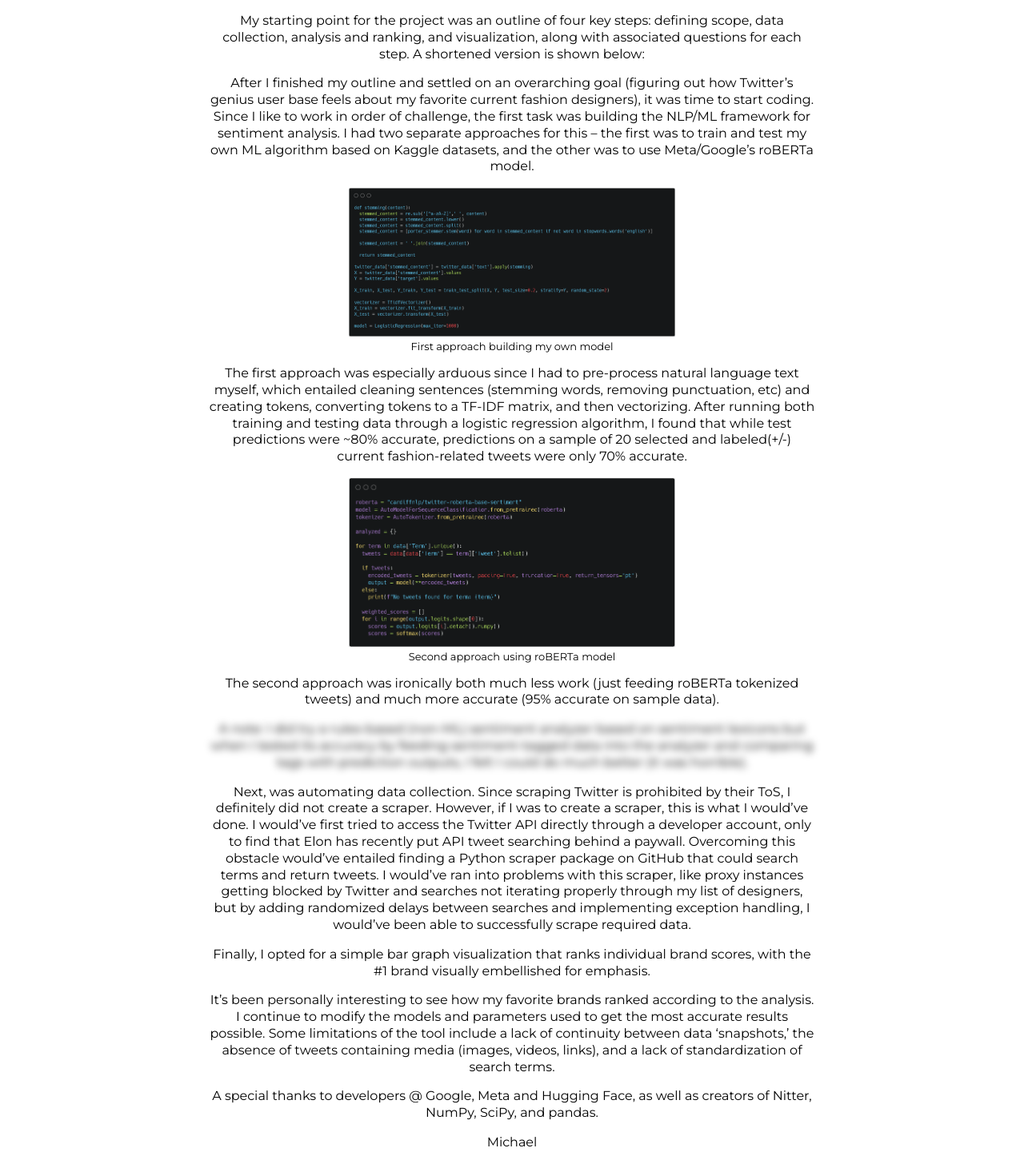
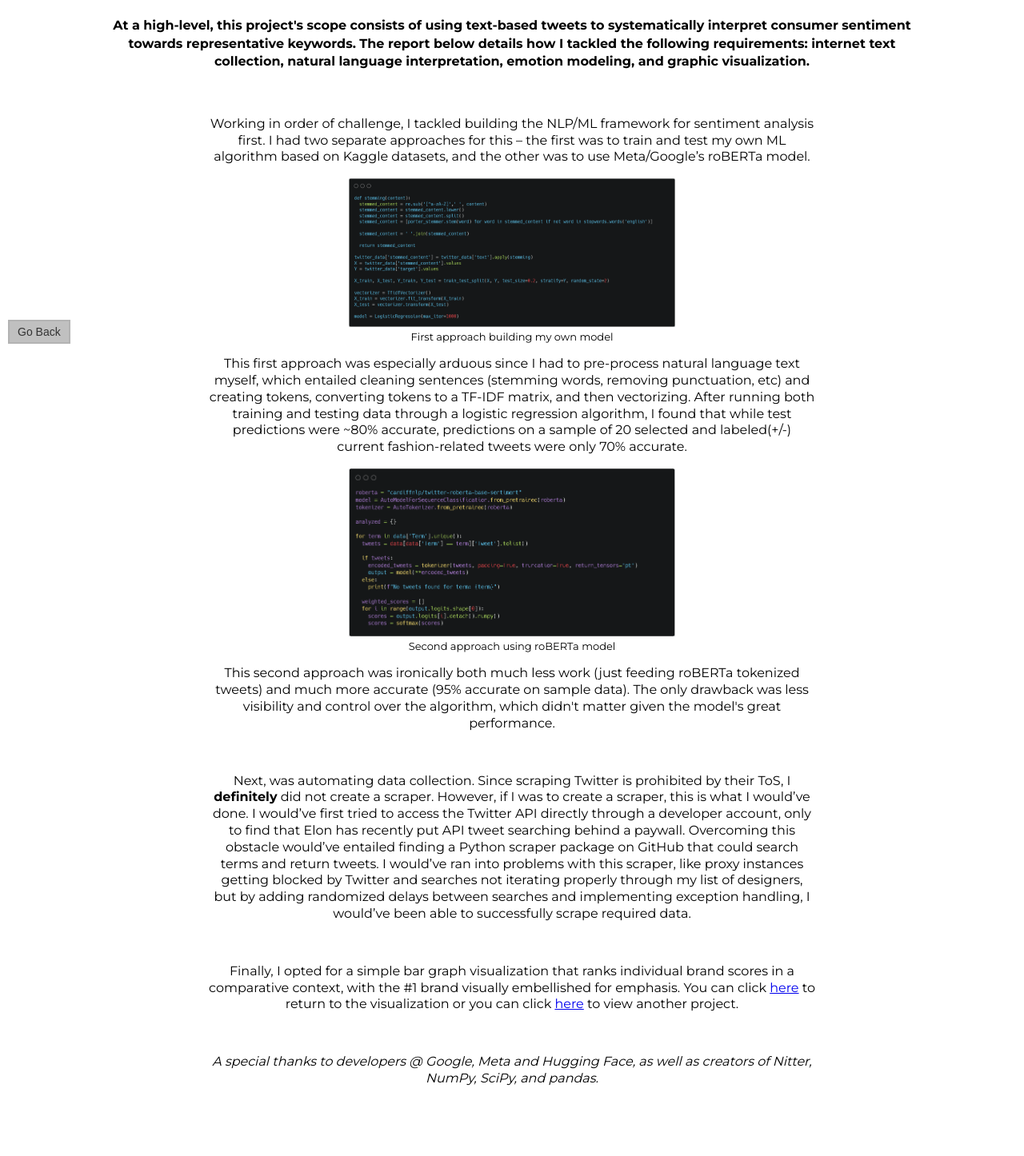
Before and after one commit to michaelbeihua/michaelbeihua.github.io, a plain HTML site: page sentimentanalysisprocess.html in a window 1280 px wide. Shown: the whole page at 80% size. After the commit the page ends 1376 px from the top, so only its background shows below. Drawn offline with Linux system fonts and the light colour scheme.

Commit message:
misc proofread

```diff
--- a/sentimentanalysisprocess.html
+++ b/sentimentanalysisprocess.html
@@ -2,57 +2,51 @@
 <html lang="en">
     <head>
         <link rel="stylesheet" href="style.css">
+        <button onclick="history.back()">Go Back</button>
     </head>
     <body>
+        <h4 style="width: 80%; margin-left: auto; margin-right: auto; text-align: center;">
+            At a high-level, this project's scope consists of using text-based tweets to systematically interpret consumer sentiment towards representative keywords.
+            The report below details how I tackled the following requirements: internet text collection, natural language interpretation, emotion modeling, and graphic visualization.
+        </h4>
         <div style="width: 60%; margin-left: auto; margin-right: auto; text-align: center;">
+            <br>
             <p>
-            My starting point for the project was an outline of four key steps: defining scope, data collection, analysis and ranking, and visualization, along with associated questions for each step.
-            A shortened version is shown below:
-            </p>
-
-            <p>
-            After I finished my outline and settled on an overarching goal (figuring out how Twitter’s genius user base feels about my favorite current fashion designers), it was time to start coding.
-            Since I like to work in order of challenge, the first task was building the NLP/ML framework for sentiment analysis.
+            Working in order of challenge, I tackled building the NLP/ML framework for sentiment analysis first.
             I had two separate approaches for this – the first was to train and test my own ML algorithm based on Kaggle datasets, and the other was to use Meta/Google’s roBERTa model.
             </p>
             <figure>
                 <img style="width: 60%; margin-left: auto; margin-right: auto; text-align: center;" src="images/approach_1.png">
                 <figcaption> First approach building my own model</figcaption>
             </figure>
-
             <p>
-            The first approach was especially arduous since I had to pre-process natural language text myself, which entailed cleaning sentences (stemming words, removing punctuation, etc) and creating tokens, converting tokens to a TF-IDF matrix, and then vectorizing.
+            This first approach was especially arduous since I had to pre-process natural language text myself, which entailed cleaning sentences (stemming words, removing punctuation, etc) and creating tokens, converting tokens to a TF-IDF matrix, and then vectorizing.
             After running both training and testing data through a logistic regression algorithm, I found that while test predictions were ~80% accurate, predictions on a sample of 20 selected and labeled(+/-) current fashion-related tweets were only 70% accurate.
             </p>
             <figure>
                 <img style="width: 60%; margin-left: auto; margin-right: auto; text-align: center;" src="images/approach_2.png">
                 <figcaption> Second approach using roBERTa model</figcaption>
             </figure>
-
             <p>
-            The second approach was ironically both much less work (just feeding roBERTa tokenized tweets) and much more accurate (95% accurate on sample data).
+            This second approach was ironically both much less work (just feeding roBERTa tokenized tweets) and much more accurate (95% accurate on sample data).
+            The only drawback was less visibility and control over the algorithm, which didn't matter given the model's great performance.
             </p>
-            <p class="blur-text">
-            A note: I did try a rules-based (non-ML) sentiment analyzer based on sentiment lexicons but when I tested its accuracy by feeding sentiment-tagged data into the analyzer and comparing tags with prediction outputs, I felt I could do much better (it was horrible).
-            </p>
+            <br>
             <p>
             Next, was automating data collection.
-            Since scraping Twitter is prohibited by their ToS, I definitely did not create a scraper.
+            Since scraping Twitter is prohibited by their ToS, I <b>definitely</b> did not create a scraper.
             However, if I was to create a scraper, this is what I would’ve done. I would’ve first tried to access the Twitter API directly through a developer account, only to find that Elon has recently put API tweet searching behind a paywall.
             Overcoming this obstacle would’ve entailed finding a Python scraper package on GitHub that could search terms and return tweets.
             I would’ve ran into problems with this scraper, like proxy instances getting blocked by Twitter and searches not iterating properly through my list of designers, but by adding randomized delays between searches and implementing exception handling, I would’ve been able to successfully scrape required data.
             </p>
+            <br>
             <p>
-            Finally, I opted for a simple bar graph visualization that ranks individual brand scores, with the #1 brand visually embellished for emphasis.
+            Finally, I opted for a simple bar graph visualization that ranks individual brand scores in a comparative context, with the #1 brand visually embellished for emphasis.
+            You can click <a href="sentimentanalysis.html">here</a> to return to the visualization or you can click <a href="index.html">here</a> to view another project.
             </p>
+            <br>
             <p>
-            It’s been personally interesting to see how my favorite brands ranked according to the analysis.
-            I continue to modify the models and parameters used to get the most accurate results possible.
-            Some limitations of the tool include a lack of continuity between data ‘snapshots,’ the absence of tweets containing media (images, videos, links), and a lack of standardization of search terms.
+            <i>A special thanks to developers @ Google, Meta and Hugging Face, as well as creators of Nitter, NumPy, SciPy, and pandas.</i>
             </p>
-            <p>
-            A special thanks to developers @ Google, Meta and Hugging Face, as well as creators of Nitter, NumPy, SciPy, and pandas.
-            </p>
-            Michael
         </div>
     </body>
--- a/style.css
+++ b/style.css
@@ -38,7 +38,10 @@ body {
 
 .link-container-two a {
     color: black;
-
+    text-decoration: none;
+    padding: 10px;
+    margin: 5px;
+    display: inline-block;
 }
 
 .link-container-three {
@@ -51,6 +54,10 @@ body {
 
 .link-container-three a {
     color: black;
+    text-decoration: none;
+    padding: 10px;
+    margin: 5px;
+    display: inline-block;
 }
 
 .double-image-container {
@@ -130,3 +137,24 @@ ul {
     list-style-type: square;
     padding-left: 100px;
 }
+
+button {
+    position: fixed;
+    top: 50%; /* Centers vertically */
+    left: 10px;
+    padding: 5px 10px;
+    background-color: #C0C0C0; /* Silver background */
+    color: #333; /* Darker text for contrast */
+    border: 2px solid #B3B3B3; /* Slightly darker border for depth */
+    border-radius: 0px; /* Slightly rounded corners for a modern look */
+    font-family: Arial, sans-serif; /* Clean, simple font */
+    font-size: 14px;
+    cursor: pointer;
+    transition: background-color 0.3s, color 0.3s, border-color 0.3s;
+}
+
+button:hover {
+    background-color: #A9A9A9; /* Slightly darker silver on hover */
+    color: black;
+    border-color: #999999;
+}
```
Also changed, not shown: index.html (+1 -1 lines), ronorb.html (+2 -1 lines), secondhander.html (+2 -1 lines), sentimentanalysis.html (+2 -1 lines), sentimentanalysisbts.html (deleted, +0 -51 lines).
